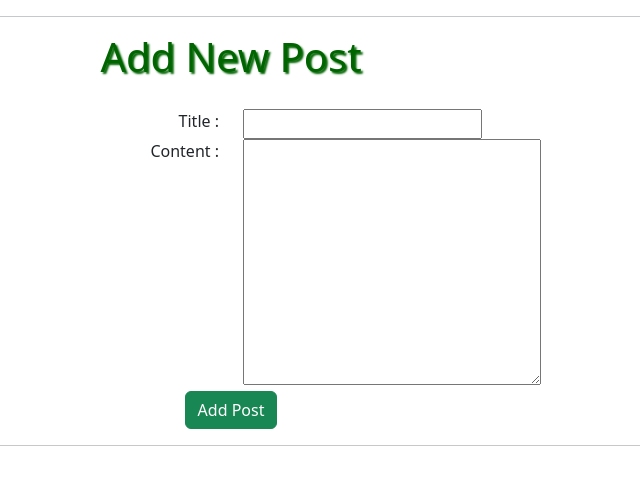
After one commit to jammingJason/flask-blogly, a Flask app: page /users/1/posts/new in a window 1280 px wide. The commit adds this page. Shown: the top 485 px of the page, without its empty margins (327-967 px from the left). Run offline with Flask 2, Linux system fonts and the light colour scheme; tables that the repository leaves empty hold one stand-in row (values such as "Sample post"); one stand-in notice (Sample message) is shown.

Commit message:
added files

```diff
--- a/app.py
+++ b/app.py
@@ -1,7 +1,7 @@
 """Blogly application."""
 
 from flask import Flask, request, redirect, render_template
-from models import db, connect_db, User, get_user
+from models import db, connect_db, User, Post
 
 app = Flask(__name__)
 app.config['SQLALCHEMY_DATABASE_URI'] = 'postgresql:///blogly'
@@ -14,7 +14,7 @@ connect_db(app)
 
 @app.route('/')
 def go_home():
-    """Shows list of all pets in db"""
+    """Shows list of all users in db"""
     users = User.query.all()
     return render_template('index.html', users=users)
 
@@ -45,8 +45,11 @@ def edit(id):
     first_name = request.form['first_name']
     last_name = request.form['last_name']
     image_url = request.form['image_url']
-    newUser = User(id=id, first_name=first_name,
-                   last_name=last_name, image_url=image_url)
+    if image_url != '':
+        newUser = User(id=id, first_name=first_name,
+                       last_name=last_name, image_url=image_url)
+    else:
+        newUser = User(id=id, first_name=first_name, last_name=last_name)
     db.session.merge(newUser)
     db.session.commit()
     return redirect('/')
@@ -62,8 +65,57 @@ def add_new_user():
     first_name = request.form['first_name']
     last_name = request.form['last_name']
     image_url = request.form['image_url']
-    newUser = User(first_name=first_name,
-                   last_name=last_name, image_url=image_url)
+    if image_url != '':
+        newUser = User(first_name=first_name,
+                       last_name=last_name, image_url=image_url)
+    else:
+        newUser = User(first_name=first_name, last_name=last_name)
     db.session.add(newUser)
     db.session.commit()
     return redirect('/')
+
+
+@app.route('/users/<id>/posts/new')
+def add_post(id):
+    """Show form to add a post for that user."""
+    user = User.query.get(id)
+    return render_template('new-post.html', user=user)
+
+
+@app.route('/users/<id>/posts/new', methods=['POST'])
+def add_new_post(id):
+    """ Handle add form; add post and redirect to the user detail page."""
+
+    title = request.form['title']
+    content = request.form['content']
+    new_post = Post(title=title, content=content, user_id=id)
+    db.session.add(new_post)
+    db.session.commit()
+    user = User.query.get(id)
+    return render_template('user.html', user=user)
+
+
+@app.route('/posts/<id>')
+def show_post(id):
+    """Show a post."""
+    return redirect('/')
+
+# Show buttons to edit and delete the post.
+
+
+@app.route('/posts/<id>/edit')
+def edit_post(id):
+    """Show form to edit a post, and to cancel (back to user page)."""
+    return redirect('/')
+
+
+@app.route('/posts/<id>/edit', methods=['POST'])
+def edit_existing_post(id):
+    """Handle editing of a post. Redirect back to the post view."""
+    return redirect('/')
+
+
+@app.route('/posts/<id>/delete')
+def delete_post(id):
+    """Delete the post."""
+    return redirect('/')
--- a/templates/add-user.html
+++ b/templates/add-user.html
@@ -43,7 +43,7 @@
         </div>
     </div>
     <div class="row container">
-        <div class="div col text-center">
+        <div class="div col text-center m-2">
             <button type=" button" class="btn btn-success">Save User</button>
         </div>
     </div>
--- /dev/null
+++ b/templates/new-post.html
@@ -0,0 +1,43 @@
+{% extends 'base.html' %}
+<title>{% block title %}{{user.first_name}}{% endblock %}</title>
+
+{% block content %}
+<div class="div row container">
+    <div class="col text-center">
+        <h1>Add New Post</h1>
+    </div>
+</div>
+
+<div class="div row container justify-content-center">
+    {% for msg in get_flashed_messages() %}
+    <div class="badge badge-pill badge-danger col-6" id="errMsg">
+        {{msg}}
+    </div>
+    {% endfor %}
+</div>
+
+<form action="/users/{{user.id}}/posts/new" method="post">
+    <div class="div row container text-end">
+        <div class="col">
+            Title :
+        </div>
+        <div class=" div col text-start">
+            <input type="text" name="title">
+        </div>
+    </div>
+    <div class="div row container text-end">
+        <div class="col">
+            Content :
+        </div>
+        <div class=" div col text-start">
+            <textarea name="content" id="content" cols="30" rows="10"></textarea>
+        </div>
+    </div>
+    <div class="div row container text-center">
+        <div class="col">
+            <button type=" button" class="btn btn-success">Add Post</button>
+        </div>
+    </div>
+</form>
+
+{% endblock %}
```
Also changed, not shown: models.py (+20 -3 lines), templates/user.html (+26 -9 lines).
